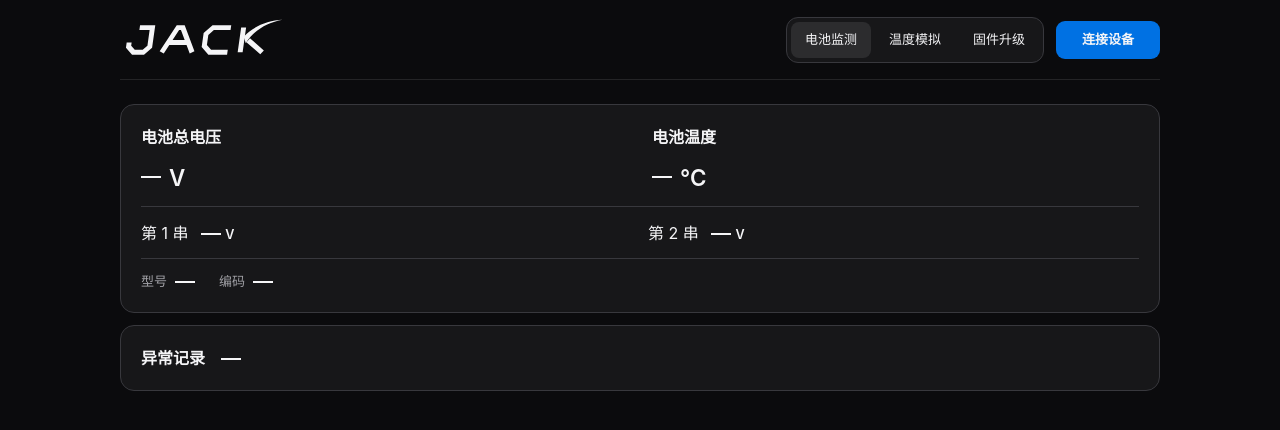
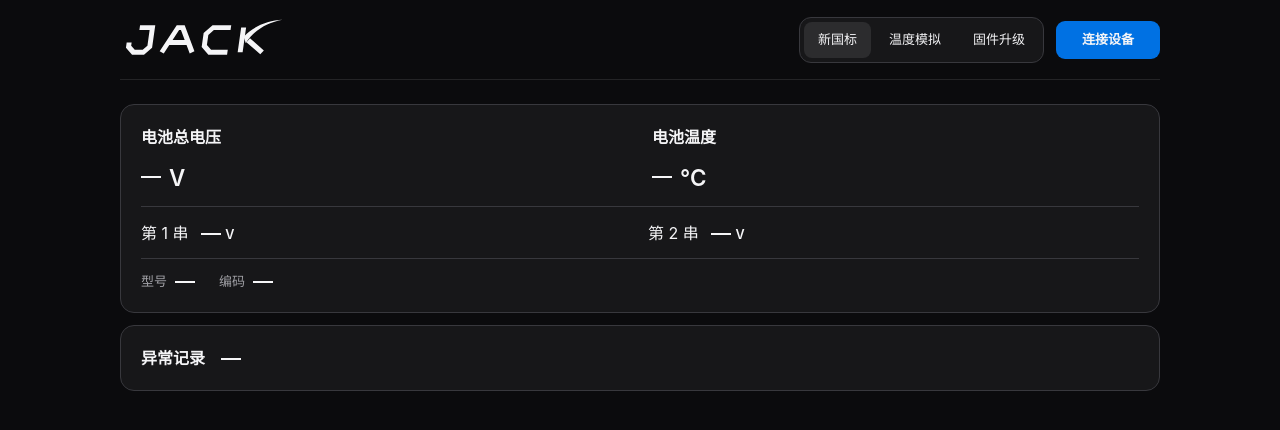
Before and after one commit to a2160823797-wq/power_bank, a React (Vite) app: page / in a window 1280 px wide. Shown: the top 430 px of the page. Built offline with nearby package versions, Linux system fonts and the light colour scheme.

Commit message:
更新内容:
- 将顶部导航电池监测改为新国标
- 更新离线上位机页面

```diff
--- a/app/page.tsx
+++ b/app/page.tsx
@@ -17,7 +17,7 @@ import {
 
 const t = {
   navigation: '功能导航',
-  battery: '电池监测',
+  battery: '新国标',
   temperature: '温度模拟',
   upgrade: '固件升级',
 };
```
Also changed, not shown: PowerBank.html (+1 -1 lines).
